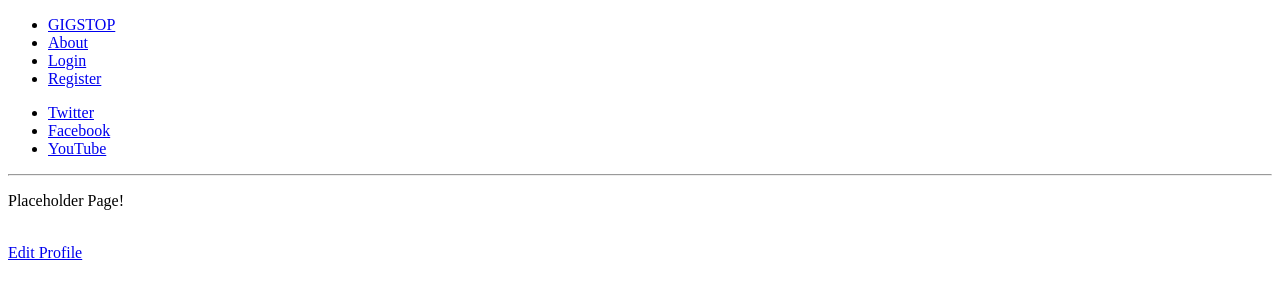
After one commit to Tyrannican/AlphaDragon, a Django app: page /app/performer_profile/ in a window 1280 px wide. The commit adds this page. Shown: the top 300 px of the page. Run offline with Django 3.2, Linux system fonts and the light colour scheme.

Commit message:
Added a placeholder page for the performer profile and a page for editting profile

```diff
--- a/Gigstop/app/urls.py
+++ b/Gigstop/app/urls.py
@@ -10,4 +10,6 @@ urlpatterns = patterns('',
 	url(r'^user_registration/$', views.user_reg, name='user_registration'),
 	url(r'^performer_registration/$', views.performer_reg, name='performer_registration'),
 	url(r'^add_event/$', views.add_event, name='add_event'),
+	url(r'^performer_profile/$', views.performer_profile, name='performer_profile'),
+	url(r'^edit_profile/$', views.edit_profile, name='edit_profile'),
 	)
--- a/Gigstop/app/views.py
+++ b/Gigstop/app/views.py
@@ -164,3 +164,11 @@ def add_event(request):
         ticket_form = NewEventTicketsForm()
 
     return render(request, 'Gigstop/add_event.html', {'event_form':event_form, 'ticket_form':ticket_form})
+
+
+def performer_profile(request):
+    return render(request, 'Gigstop/performer_profile.html', {})
+
+
+def edit_profile(request):
+    return render(request, 'Gigstop/edit_profile.html', {})
--- a/Gigstop/templates/Gigstop/base.html
+++ b/Gigstop/templates/Gigstop/base.html
@@ -25,11 +25,11 @@
 						<ul id="toolbar">
 							<li><a href="{% url 'index' %}" id="Home">GIGSTOP</a></li>
 							<li><a href="{% url 'about' %}" id="buyTickets">About</a></li>
-							<li><a href="{% url 'add_event' %}" id="addEvent">AddEvent</a></li>
 
 						{% if user.is_authenticated %}
-							<li><a href="#myAccount" id="interested">My Account</a></li>
 							<li><a href="{% url 'logout' %}" id="logout">Logout</a></li>
+							<li><a href="{% url 'performer_profile' %}" id="performer_profile">My Profile</a></li>
+							<li><a href="{% url 'add_event' %}" id="addEvent">AddEvent</a></li>
 						{%else %}
 							<li><a href="{% url 'login' %}" id="login">Login</a></li>
 							<li><a href="{% url 'register' %}" id="register">Register</a></li>
--- /dev/null
+++ b/Gigstop/templates/Gigstop/performer_profile.html
@@ -0,0 +1,10 @@
+{% extends 'Gigstop/base.html' %}
+
+{% load staticfiles %}
+
+{% block body_block %}
+	<div id="profile">
+		<p>Placeholder Page!</p><br/>
+		<a href="{% url 'edit_profile' %}" id="edit_profile">Edit Profile</a>
+	</div>
+{% endblock %}
```
Also changed, not shown: Gigstop/templates/Gigstop/edit_profile.html (added, +7 -0 lines).
